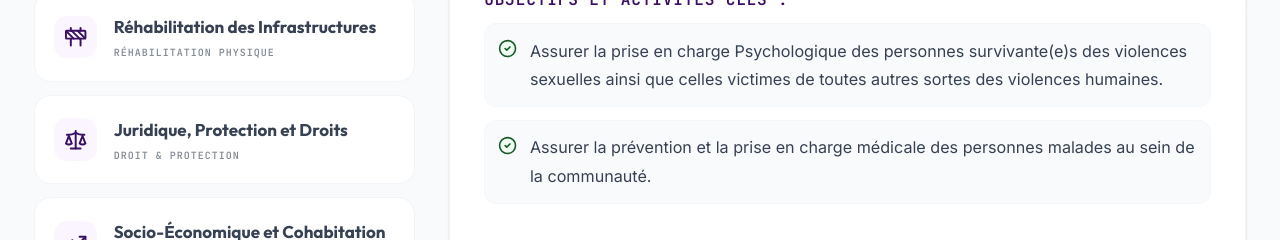
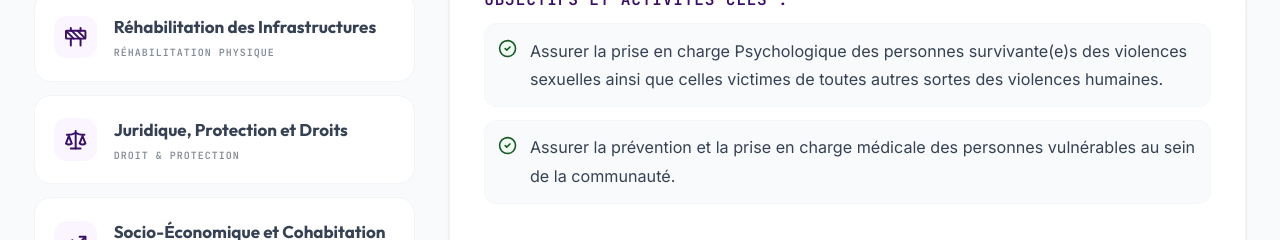
Before and after one commit to Ger-Cub/afadef, a React (Vite) app: page / in a window 1280 px wide. Shown: the part 4640-4880 px from the top of the page. Built offline with nearby package versions, Linux system fonts and the light colour scheme.

Commit message:
Update data.ts

```diff
--- a/src/data.ts
+++ b/src/data.ts
@@ -98,7 +98,7 @@ export const INTERVENTIONS: InterventionDomain[] = [
     description: "La santé physique et mentale est le premier pilier du bien-être des familles. Nous apportons une assistance globale aux personnes affectées.",
     details: [
       "Assurer la prise en charge Psychologique des personnes survivante(e)s des violences sexuelles ainsi que celles victimes de toutes autres sortes des violences humaines.",
-      "Assurer la prévention et la prise en charge médicale des personnes malades au sein de la communauté."
+      "Assurer la prévention et la prise en charge médicale des personnes vulnérables au sein de la communauté."
     ]
   },
   {
```
